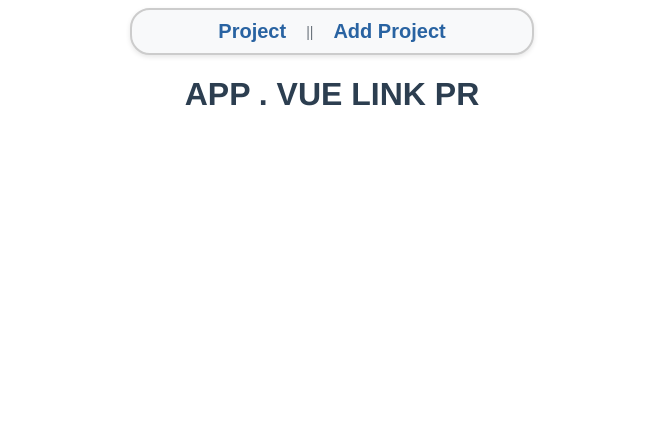
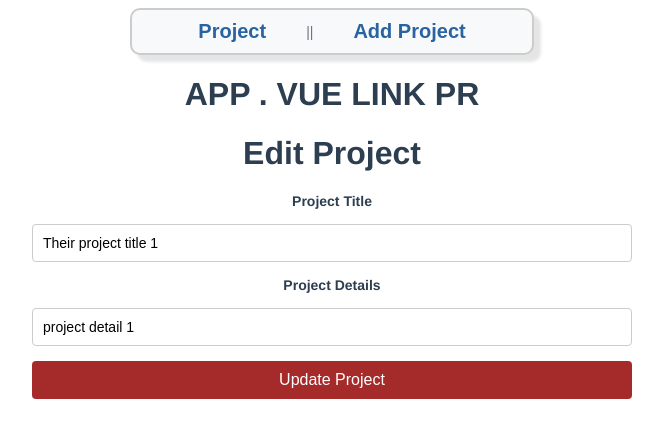
Before and after one commit to KRYPTONITErex/project_planner1, a Vue app: page /editProject/1 in a window 1280 px wide. Shown: the top 438 px of the page, without its empty margins (308-971 px from the left). Built offline with nearby package versions, Linux system fonts and the light colour scheme; data requests are answered from the project's data file.

Commit message:
4th commit editProject with separate route & filled the placeholder

```diff
--- a/database/db.json
+++ b/database/db.json
@@ -4,12 +4,6 @@
       "id": "3",
       "title": "Their project title 3",
       "detail": "project detail 3",
-      "completed": true
-    },
-    {
-      "id": "4",
-      "title": "Their project title 4",
-      "detail": "project detail 4",
       "completed": true
     },
     {
@@ -25,16 +19,28 @@
       "completed": false
     },
     {
-      "id": "2",
-      "title": "Their project title 2",
-      "detail": "project detail 2",
-      "completed": true
-    },
-    {
       "id": "1",
       "title": "Their project title 1",
       "detail": "project detail 1",
       "completed": true
+    },
+    {
+      "id": "cc30",
+      "title": "My Project 1",
+      "detail": "my project detail 1",
+      "completed": false
+    },
+    {
+      "id": "aefb",
+      "title": "Lwin Phyo project 1",
+      "detail": "May Yamin",
+      "completed": true
+    },
+    {
+      "id": "c6fb",
+      "title": "Lwin Phyo Main Project",
+      "detail": "Khain Zar Lwin",
+      "completed": false
     }
   ]
 }
--- /dev/null
+++ b/src/components/EditProject.vue
@@ -0,0 +1,49 @@
+<template>
+  <h1>Edit Project</h1>
+
+    <form v-on:submit.prevent="addProj" class="project-form">
+            <label for="project-title" class="form-label">Project Title</label>
+            <input v-model="title" id="project-title" type="text" class="form-input" placeholder="Enter project title">
+
+            <label for="project-details" class="form-label">Project Details</label>
+            <input v-model="detail" id="project-details" type="text" class="form-input" placeholder="Enter project details">
+
+            <button type="submit" class="submit-button">Update Project</button>
+    </form>
+
+
+</template>
+
+<script>
+// import { isConcatSpreadable } from 'core-js/fn/symbol';
+
+export default {
+    props:["id"],
+    data(){
+        return{
+            title:"",
+            detail:""
+        }
+    },
+    mounted(){
+        // console.log(this.id)
+        fetch('http://localhost:3000/projects/'+this.id)
+        .then((res)=>{
+            return res.json()
+            // console.log(response)
+        })
+        .then((datas)=>{
+            this.title=datas.title;
+            this.detail=datas.detail;
+        })
+        .catch((err)=>{
+            console.log(err);
+        })
+    }
+
+}
+</script>
+
+<style>
+
+</style>
--- a/src/components/Navbar.vue
+++ b/src/components/Navbar.vue
@@ -8,7 +8,7 @@
 
   <script>
   export default {
-    name: "MainNav",
+    name: "MainNav"
   };
   </script>
 
@@ -18,13 +18,13 @@
     display: inline-flex; /* Compact width around the content */
     justify-content: center;
     align-items: center;
-    gap: 10px;
+    gap: 30px;
     background-color: #f8f9fa;
     padding: 0px 0px;
-    border-radius: 20px; /* Rounded corners */
+    border-radius: 10px; /* Rounded corners */
     font-family: Arial, sans-serif;
     border: 2px solid #ccc;
-    box-shadow: 0 2px 5px rgba(0, 0, 0, 0.1); /* Optional shadow for depth */
+    box-shadow: 7px 7px 3px rgba(14, 0, 0, 0.1); /* Optional shadow for depth */
   }
 
   .nav-link {
@@ -43,9 +43,10 @@
   color: #fcf2d6; /* Highlighted text color */
   font-weight: bold; /* Emphasize the active link */
   background-color: rgb(3, 125, 90);
-  border-radius: 15px; /* Rounded corners for a smoother look */
+  border-radius: 50px; /* Rounded corners for a smoother look */
   margin: 2px;
   height: 30px;
   padding: 5px 20px;
+  box-shadow: 20px 0px 0px 7px rgba(3, 252, 252, 0.315);
   }
   </style>
--- a/src/components/Singleproject.vue
+++ b/src/components/Singleproject.vue
@@ -6,7 +6,11 @@
 
         <div class="ICON">
             <span class="material-icons" @click="deletePj">delete_sweep</span>
-            <span class="material-icons">drive_file_rename_outline</span>
+
+            <router-link :to="{name:'EditProject',params:{id:project.id}}">
+                <span class="material-icons" >drive_file_rename_outline</span>
+            </router-link>
+
             <span class="material-icons" @click="complete">how_to_reg</span>
         </div>
     </div>
--- a/src/router/index.js
+++ b/src/router/index.js
@@ -1,6 +1,7 @@
 import { createRouter, createWebHistory } from 'vue-router'
 import HomeView from '../views/HomeView.vue'
 import AddProject from '../views/AddProject.vue'
+import EditProject from '../components/EditProject.vue'
 
 const routes = [
   {
@@ -12,6 +13,12 @@ const routes = [
     path: '/addProject',
     name: 'AddProject',
     component: AddProject
+  },
+  {
+    path: '/editProject/:id',
+    name: 'EditProject',
+    component: EditProject,
+    props: true
   }
 
 ]
--- a/src/views/AddProject.vue
+++ b/src/views/AddProject.vue
@@ -3,12 +3,12 @@
     <div class="add-project-page">
       <h1 class="title">Add Project Page</h1>
 
-        <form class="project-form">
+        <form v-on:submit.prevent="addProj" class="project-form">
             <label for="project-title" class="form-label">Project Title</label>
-            <input id="project-title" type="text" class="form-input" placeholder="Enter project title">
+            <input v-model="title" id="project-title" type="text" class="form-input" placeholder="Enter project title">
 
             <label for="project-details" class="form-label">Project Details</label>
-            <input id="project-details" type="text" class="form-input" placeholder="Enter project details">
+            <input v-model="detail" id="project-details" type="text" class="form-input" placeholder="Enter project details">
 
             <button type="submit" class="submit-button">Add Project</button>
         </form>
@@ -20,10 +20,40 @@
 <script>
   export default {
     name: 'AddProjectPage',
+    data(){
+        return{
+            title:"",
+            detail:""
+        }
+    },
+    methods: {
+        addProj(){
+            fetch("http://localhost:3000/projects",{
+                method:"POST",
+                headers:{
+                    "Content-Type":"application/json"
+                },
+                body:JSON.stringify(
+                    {
+                        title:this.title,
+                        detail:this.detail,
+                        completed: false
+                    }
+                )
+            })
+            .then(()=>{
+                this.$router.push("/")
+
+            })
+            .catch((err)=>{
+                console.log(err);
+            })
+        }
+    }
   };
 </script>
 
-<style scoped>
+<style>
   .add-project-page {
     max-width: 600px;
     margin: 0 auto;
```
